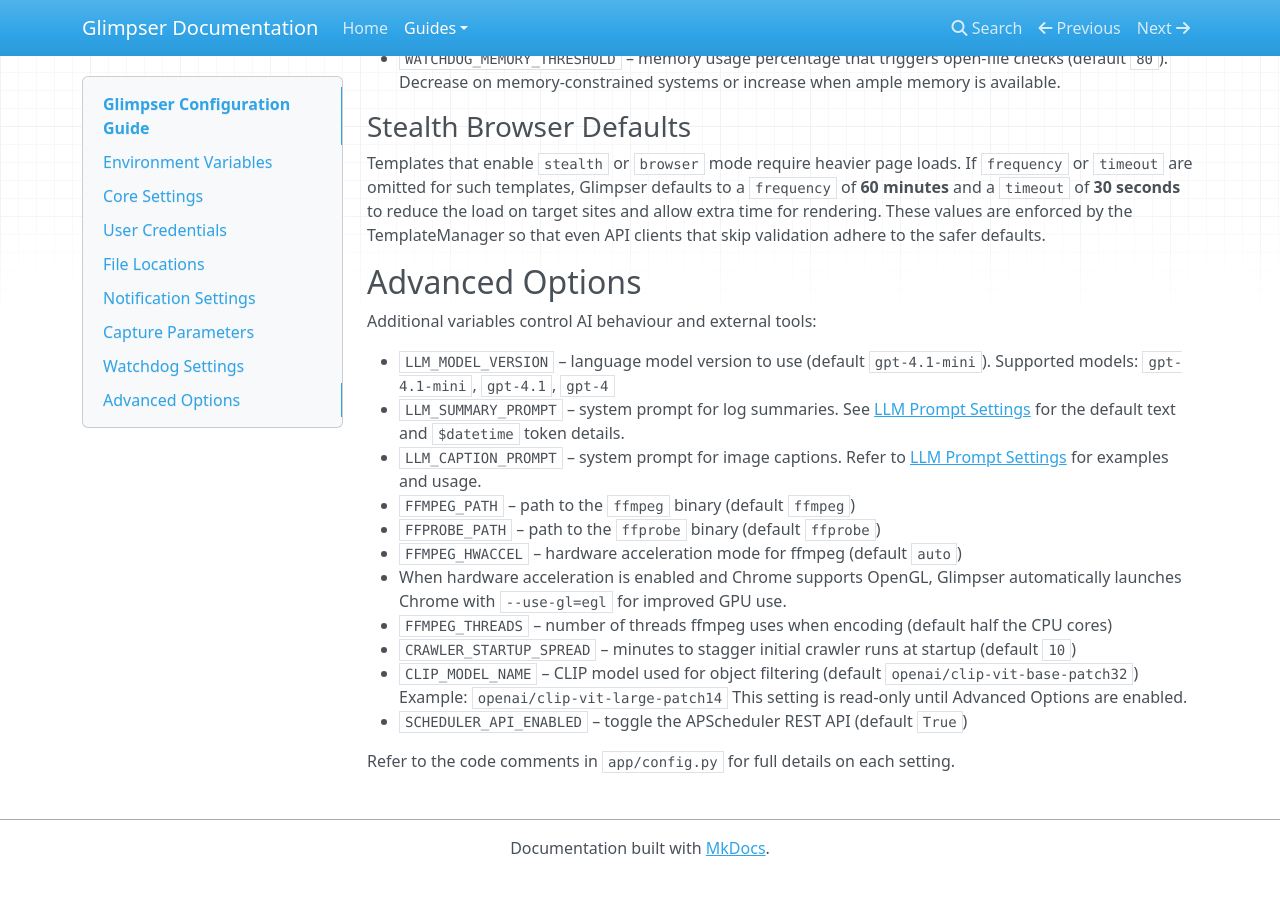
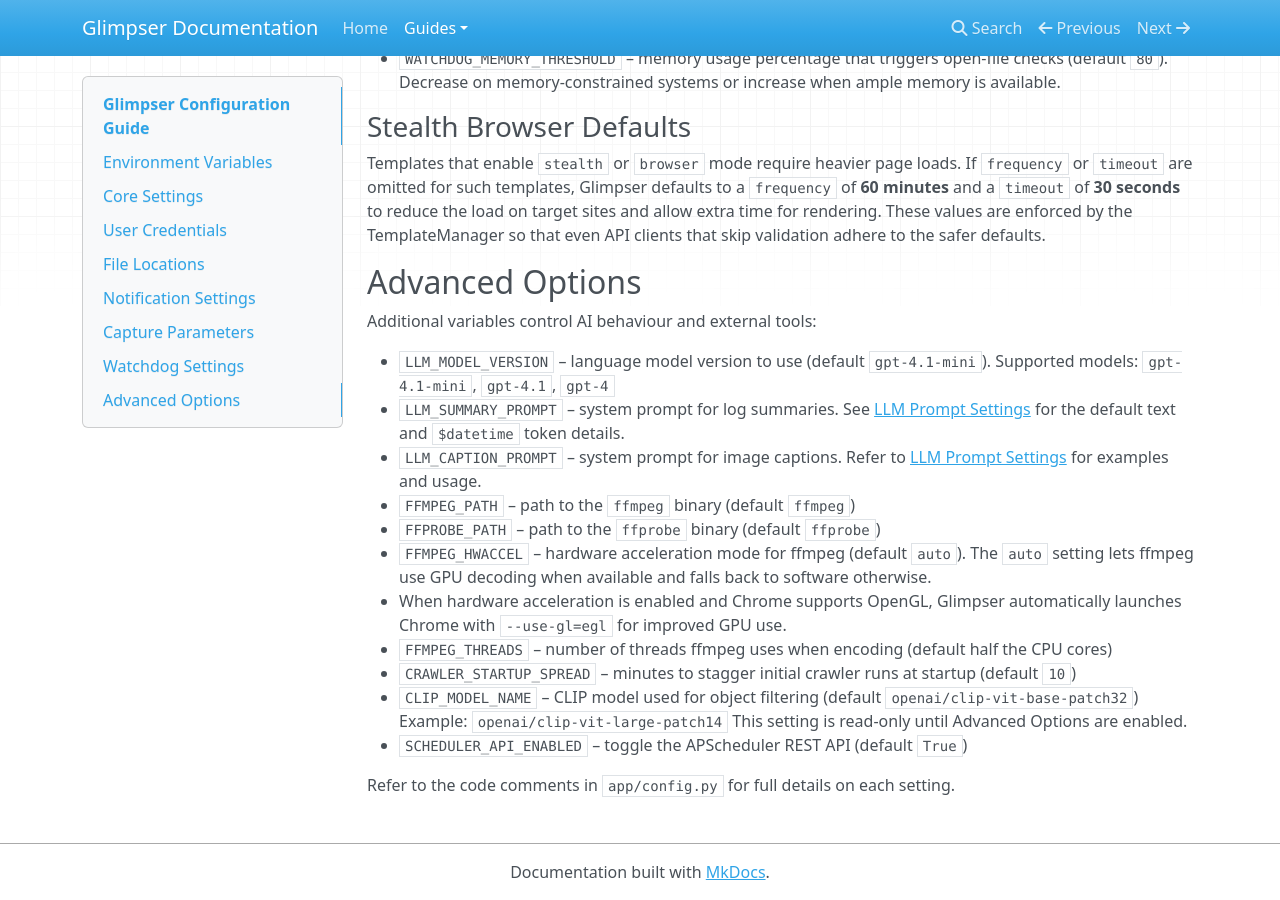
Before and after one commit to KristopherKubicki/glimpser, an MkDocs documentation site: the page built from docs/configuration_guide.md, in a window 1280 px wide and 900 px high, scrolled down 3752 px. Built offline with MkDocs 1.6.1, drawn with Linux system fonts in a browser that asks for light colours; nearby versions of some CDN libraries; before the commit the page ends 4628 px from its top, so only the background shows below that.

Commit message:
feat(config): default to automatic GPU acceleration

```diff
--- a/docs/configuration_guide.md
+++ b/docs/configuration_guide.md
@@ -178,7 +178,9 @@
   [LLM Prompt Settings](llm_prompts.md) for examples and usage.
 - `FFMPEG_PATH` – path to the `ffmpeg` binary (default `ffmpeg`)
 - `FFPROBE_PATH` – path to the `ffprobe` binary (default `ffprobe`)
-- `FFMPEG_HWACCEL` – hardware acceleration mode for ffmpeg (default `auto`)
+- `FFMPEG_HWACCEL` – hardware acceleration mode for ffmpeg (default `auto`).
+  The `auto` setting lets ffmpeg use GPU decoding when available and falls back
+  to software otherwise.
 - When hardware acceleration is enabled and Chrome supports OpenGL, Glimpser
   automatically launches Chrome with `--use-gl=egl` for improved GPU use.
 - `FFMPEG_THREADS` – number of threads ffmpeg uses when encoding (default half the CPU cores)
```
Also changed, not shown: 1 other file.
